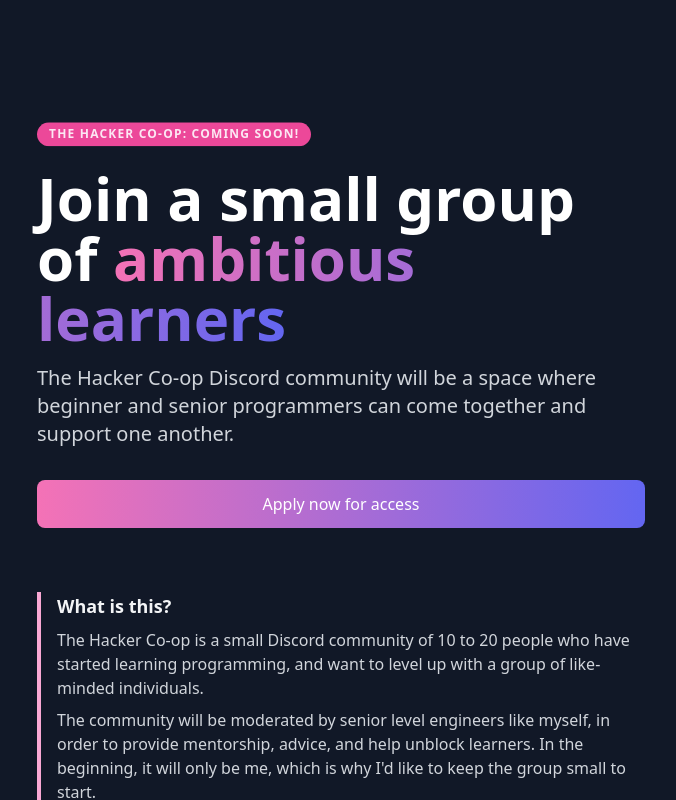
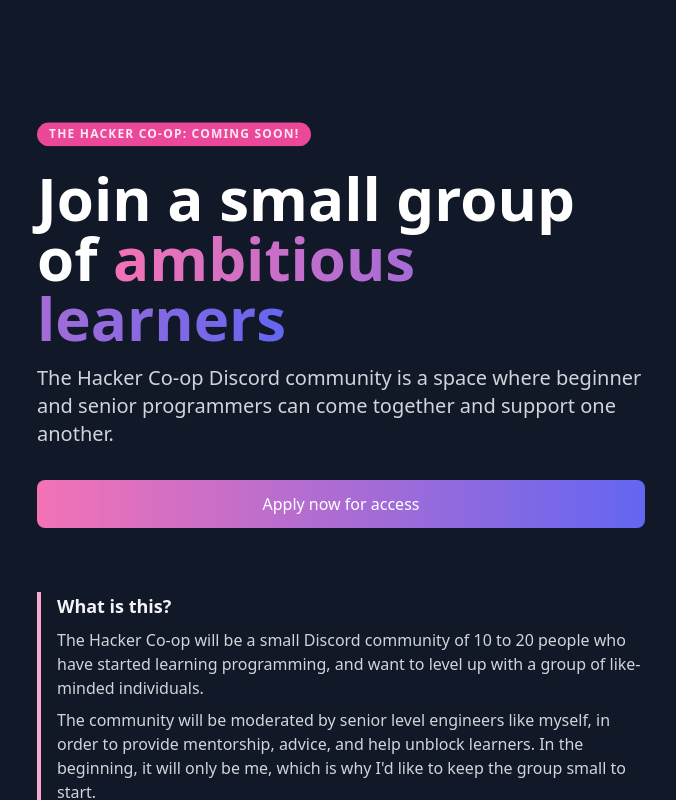
Before and after one commit to reichert621/coop, a Next.js app: page / in a window 1280 px wide. Shown: the top 800 px of the page, without its empty margins (299-975 px from the left). Built offline with nearby package versions, Linux system fonts and the light colour scheme.

Commit message:
Fix grammar

```diff
--- a/pages/index.tsx
+++ b/pages/index.tsx
@@ -28,8 +28,8 @@
               </span>
             </h1>
             <p className="mt-2 text-lg text-gray-300 sm:mt-4 sm:text-xl">
-              The Hacker Co-op Discord community will be a space where beginner
-              and senior programmers can come together and support one another.
+              The Hacker Co-op Discord community is a space where beginner and
+              senior programmers can come together and support one another.
             </p>
           </div>
 
@@ -53,7 +53,7 @@
                   What is this?
                 </h3>
                 <p className="mb-2 text-gray-300">
-                  The Hacker Co-op is a small Discord community of 10 to 20
+                  The Hacker Co-op will be a small Discord community of 10 to 20
                   people who have started learning programming, and want to
                   level up with a group of like-minded individuals.
                 </p>
```
